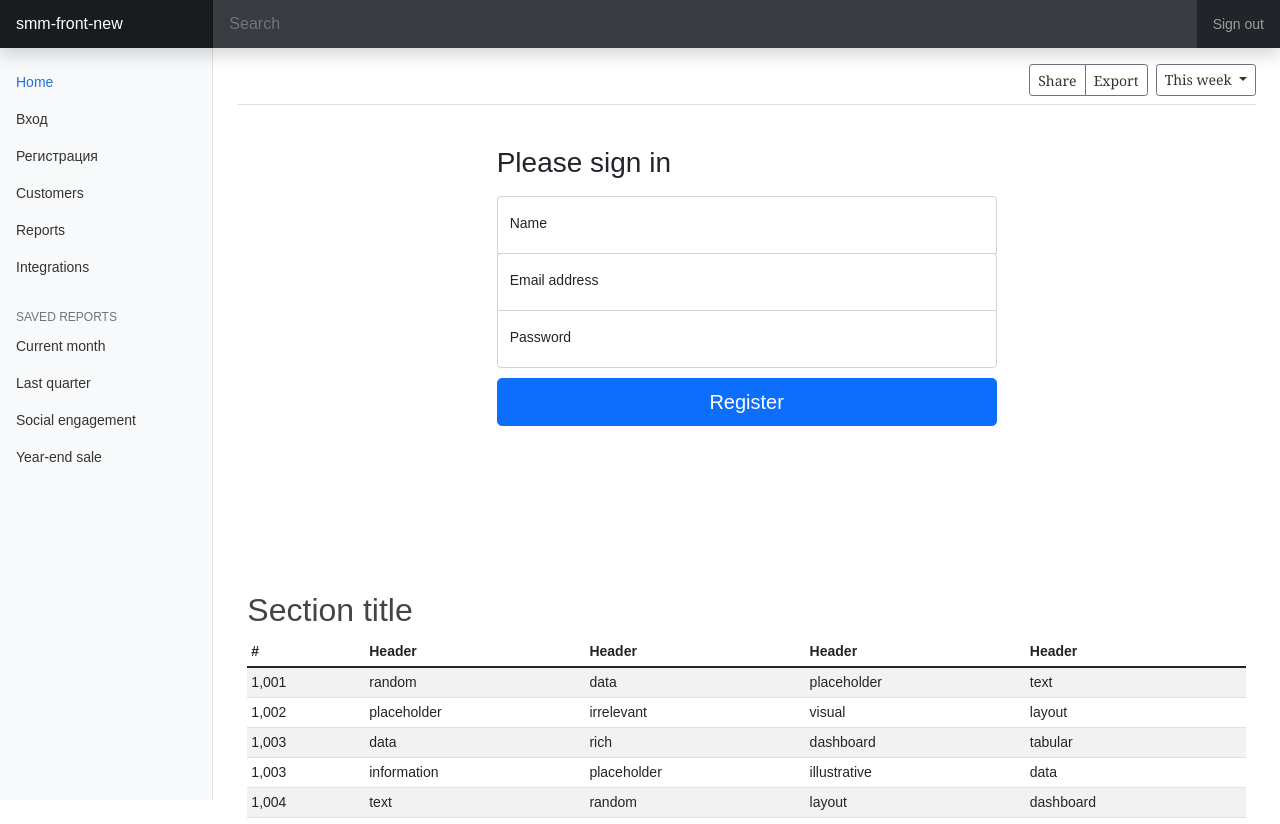
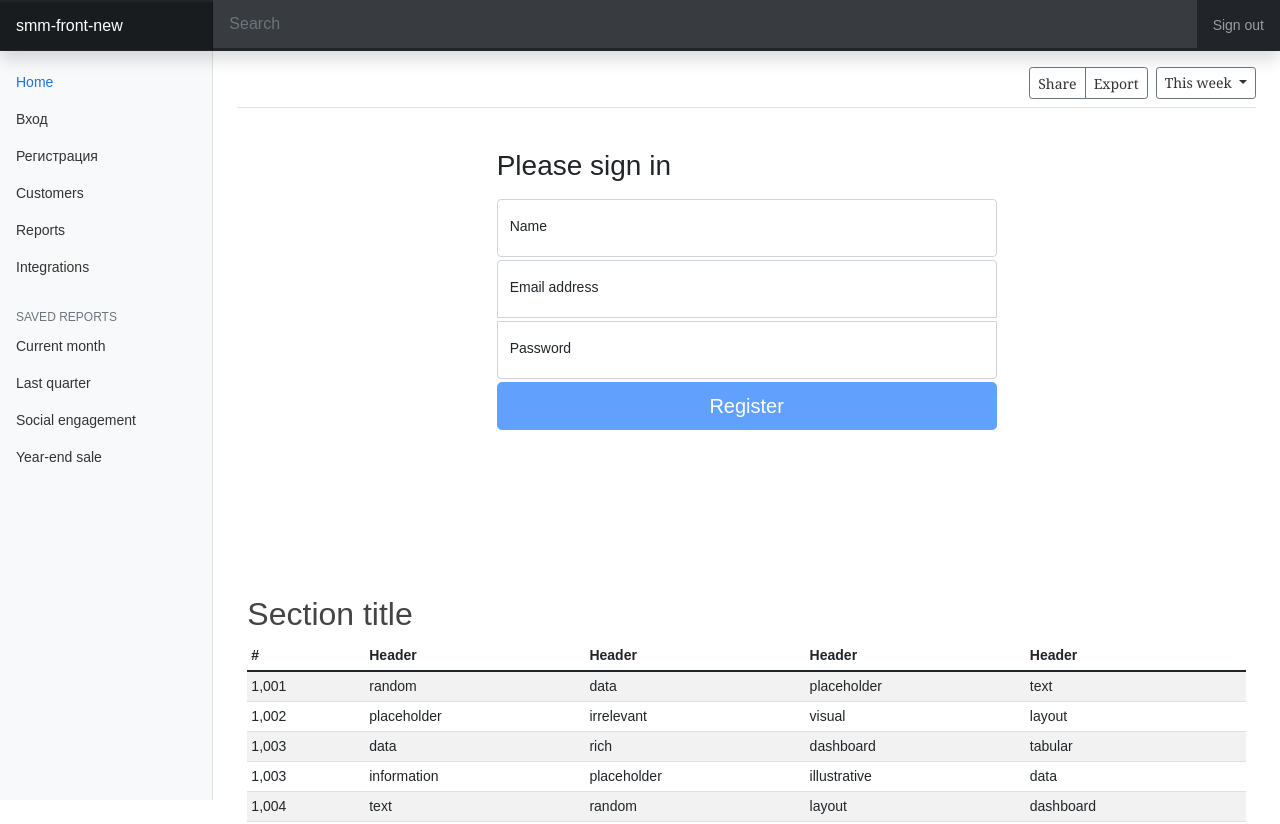
Before and after one commit to tmolyakov/smm-front-angular, an Angular app: page /register in a window 1280 px wide. Shown: the top 824 px of the page. Built offline with nearby package versions, Linux system fonts and the light colour scheme.

Commit message:
register form validation

```diff
--- a/src/app/app.module.ts
+++ b/src/app/app.module.ts
@@ -3,13 +3,14 @@ import { BrowserModule } from '@angular/platform-browser';
 import { HttpClientModule } from '@angular/common/http';
 
 import { AppRoutingModule } from './app-routing.module';
+import { ReactiveFormsModule } from '@angular/forms';
+
 import { AppComponent } from './app.component';
 import { NavComponent } from './components/nav/nav.component';
 import { HeaderComponent } from './components/header/header.component';
 import { HomeComponent } from './pages/home/home.component';
 import { RegisterComponent } from './pages/register/register.component';
 import { AuthComponent } from './pages/auth/auth.component';
-import {FormsModule, ReactiveFormsModule } from '@angular/forms';
 
 @NgModule({
   declarations: [
@@ -24,7 +25,6 @@ import {FormsModule, ReactiveFormsModule } from '@angular/forms';
     BrowserModule,
     AppRoutingModule,
     HttpClientModule,
-    FormsModule,
     ReactiveFormsModule
   ],
   providers: [],
--- a/src/app/pages/register/register.component.html
+++ b/src/app/pages/register/register.component.html
@@ -1,20 +1,45 @@
 <main class="form-signin">
-  <form>
+  <form [formGroup]="profileForm" (ngSubmit)="onSubmit()">
     <h1 class="h3 mb-3 fw-normal">Please sign in</h1>
 
     <div class="form-floating">
-      <input type="email" class="form-control" id="userName" placeholder="name" required>
+      <input
+        formControlName="name"
+        type="text"
+        class="form-control"
+        id="userName"
+        placeholder="name">
       <label for="userName">Name</label>
     </div>
     <div class="form-floating">
-      <input type="email" class="form-control" id="userEmail" placeholder="name@example.com" required>
+      <input
+        formControlName="email"
+        type="email"
+        class="form-control"
+        id="userEmail"
+        [class.valid]="profileForm.get('email')?.valid"
+        [class.invalid]="(profileForm.get('email')?.invalid && profileForm.get('email')?.touched)"
+        placeholder="name@example.com">
       <label for="userEmail">Email address</label>
+      <span class="text-danger"
+            *ngIf="profileForm.get('email')?.touched && profileForm.get('email')?.hasError('email')"
+      >* wrong email</span>
     </div>
     <div class="form-floating">
-      <input type="password" class="form-control" id="userPassword" placeholder="Password" required>
+      <input
+        formControlName="password"
+        type="password"
+        class="form-control"
+        id="userPassword"
+        [class.valid]="profileForm.get('password')?.valid"
+        [class.invalid]="(profileForm.get('password')?.invalid && profileForm.get('password')?.touched)"
+        placeholder="Password">
       <label for="userPassword">Password</label>
+      <span class="text-danger"
+            *ngIf="profileForm.get('password')?.touched && profileForm.get('password')?.hasError('minlength')"
+      >* min length - 4 characters</span>
     </div>
 
-    <button class="w-100 btn btn-lg btn-primary" type="submit">Register</button>
+    <button class="w-100 btn btn-lg btn-primary" type="submit" [disabled]="!profileForm.valid">Register</button>
   </form>
 </main>
--- a/src/app/pages/register/register.component.ts
+++ b/src/app/pages/register/register.component.ts
@@ -1,4 +1,5 @@
 import { Component, OnInit } from '@angular/core';
+import { FormBuilder, Validators } from '@angular/forms';
 
 @Component({
   selector: 'app-register',
@@ -6,10 +7,20 @@ import { Component, OnInit } from '@angular/core';
   styleUrls: ['./register.component.scss']
 })
 export class RegisterComponent implements OnInit {
+  profileForm = this.fb.group({
+    name: [''],
+    email: ['', [Validators.required, Validators.email]],
+    password: ['', [Validators.required, Validators.minLength(4)]]
+  }, { validators: [] });
 
-  constructor() { }
+  constructor(private fb: FormBuilder) { }
 
   ngOnInit(): void {
   }
 
+  onSubmit(): void {
+    // TODO: Use EventEmitter with form value
+    console.warn(this.profileForm.value);
+  }
+
 }
--- a/src/styles.scss
+++ b/src/styles.scss
@@ -128,3 +128,11 @@ body {
   border-top-left-radius: 0;
   border-top-right-radius: 0;
 }
+
+input.invalid {
+  border-color: #ff0000;
+}
+
+input {
+  margin-bottom: 3px !important;
+}
```
